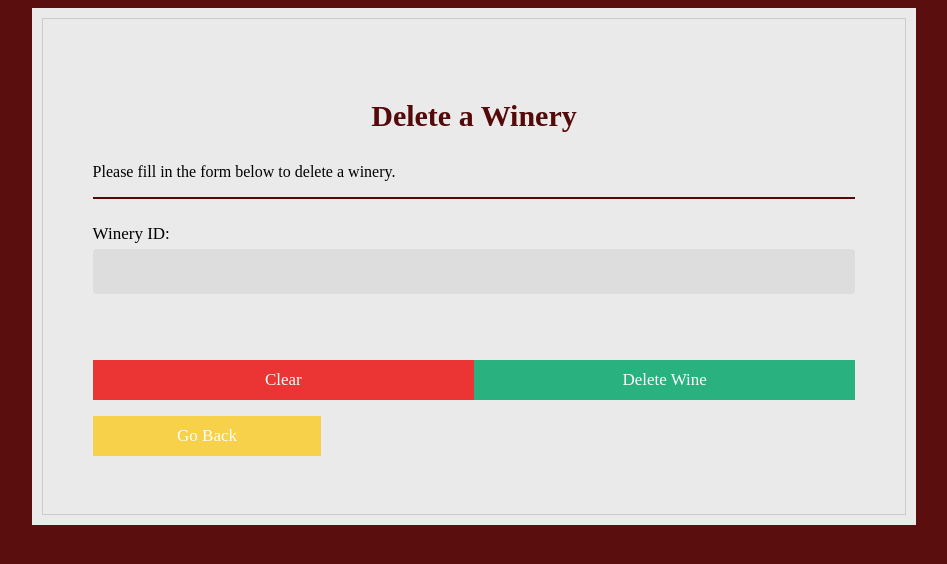
After one commit to Rethakgetse-Manaka/Wine-Registry, a PHP site: page /DeleteWinery.php in a window 1280 px wide. The commit adds this page. Shown: the top 564 px of the page, without its empty margins (166-1113 px from the left). Run offline with PHP 8.4, Linux system fonts and the light colour scheme.

Commit message:
Add files via upload

```diff
--- /dev/null
+++ b/DeleteWinery.php
@@ -0,0 +1,162 @@
+<!DOCTYPE html>
+<html>
+<head>
+    <meta charset="UTF-8">
+    <title>Update a Winery</title>
+    <style>
+    .mainContainer {
+    margin: auto;
+    width: 70%;
+    padding: 10px;
+    background-color: rgb(235, 234, 234);
+    }
+
+    body {
+    background-color:#560606f6;
+    }
+    * {box-sizing: border-box}
+
+    label{
+    margin-top: 20px;
+    font-family: "Body-Font";
+    font-weight:500;
+    font-stretch: normal;
+    font-size: 17px;
+    }
+
+        .heading{
+        text-align: center;
+        font-size:30px;
+        font-family: "Body-Font";
+        font-weight:700;
+        font-stretch: normal;
+        color: #550a0a;
+        }
+        .container {
+        padding: 50px;
+        }
+        button {
+            background-color: #15ac75;
+            color: white;
+            padding: 10px 14px;
+            margin: 8px 0;
+            border: none;
+            cursor: pointer;
+            width: 90%;
+            opacity: 0.9;
+            font-family: "Body-Font";
+            font-weight:500;
+            font-stretch: normal;
+            font-size: 17px;
+        }
+
+        button:hover {
+            opacity:1;
+        }
+
+        .cancelbtn {
+            padding: 10px 14px;
+            background-color: #eb2222;
+        }
+
+    .cancelbtn, .signupbtn {
+        float: left;
+        width: 50%;
+    }
+    @media screen and (max-width: 300px) {
+        .cancelbtn, .signupbtn {
+        width: 100%;
+        }
+    }
+        input[type=text], input[type=password] {
+        width: 100%;
+        padding: 15px;
+        margin-top: 5px;
+        margin-bottom: 5px;
+        display: inline-block;
+        border: none;
+        background: #ddd;
+        /*border: 2px solid red;*/
+        border-radius: 4px;
+    }
+
+    input[type=text]:focus, input[type=password]:focus {
+        background-color: #908181;
+        outline: none;
+    }
+    .demo{
+    font-size: 17px;
+    font-family: "Body-Font";
+    font-stretch: normal;
+    }
+    hr {
+        border: 1px solid #550a0a;
+        margin-bottom: 25px;
+    }
+    .varietal-column {
+        display: inline-block;
+        vertical-align: top;
+        width: 30%;
+        font-size: xx-small;
+    }
+    .region-column {
+        display: inline-block;
+        vertical-align: top;
+        width: 30%;
+        font-size: xx-small;
+    }
+
+    a.backBtn {
+        text-align: center;
+        display: inline-block;
+        text-decoration: none;
+        color: white;
+        padding: 10px 14px;
+        margin: 8px 0;
+        border: none;
+        cursor: pointer;
+        width: 30%;
+        opacity: 0.9;
+        font-family: "Body-Font";
+        font-weight: 500;
+        font-stretch: normal;
+        font-size: 17px;
+        background: #FACF39;
+    }
+
+    a.backBtn:hover {
+        opacity: 1;
+    }
+
+    .backBtn {
+        margin: auto;
+        padding: 6px;
+    }
+    </style>
+</head>
+<body>
+    <div class="mainContainer">
+        <form onsubmit="event.preventDefault()" id = "addWineForm" method = "POST" style="border:1px solid #ccc">
+        <div class="container">
+            <p class = "heading" >Delete a Winery</h1>
+            <p>Please fill in the form below to delete a winery.</p>
+            <hr>
+            <label for="wineryName">Winery ID:</label>
+            <input type="text" id="wineryID" name="wineryID">
+            <p class = 'demo' id = 'demo1'></p>
+
+            <br>
+            <!-- <p class = 'demo' id = 'demo6'></p> -->
+            <br>
+            <div class="clearfix">
+                <button type="button" class="cancelbtn" onclick=clearAll()>Clear</button>
+                <button id = "btnSignUp" type="submit" name="submit" class="signupbtn" onclick="return overallValidate()">Delete Wine</button>
+                <a class="backBtn" href="Wine_Destinations.php">Go Back</a>
+            </div>
+        </div>
+
+        </form>
+    </div>
+</body>
+</html>
+<script src="js/DeleteWine.js" type = "text/javascript"></script>
```
Also changed, not shown: DeleteWine.js (added, +98 -0 lines), Wine_Destinations.php (+9 -6 lines), updateWine.js (+49 -18 lines), winery.js (+48 -55 lines).
